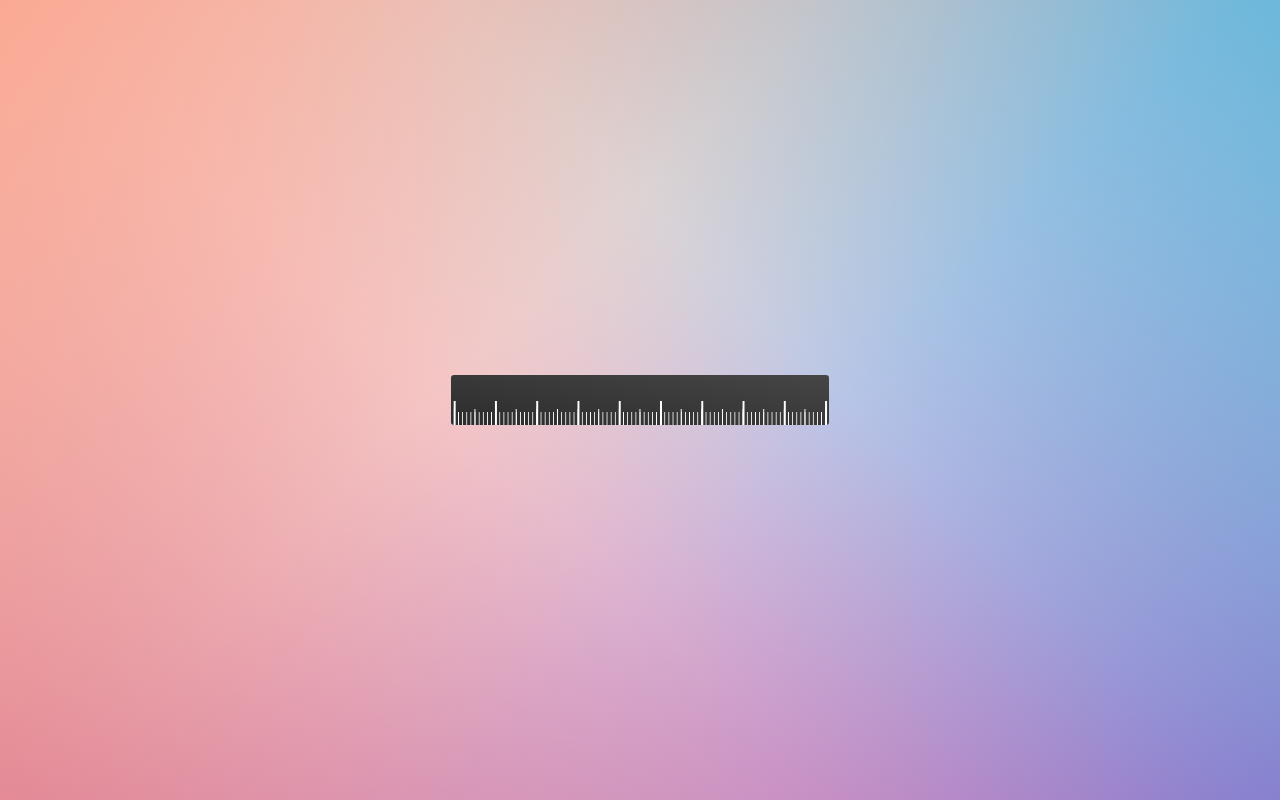
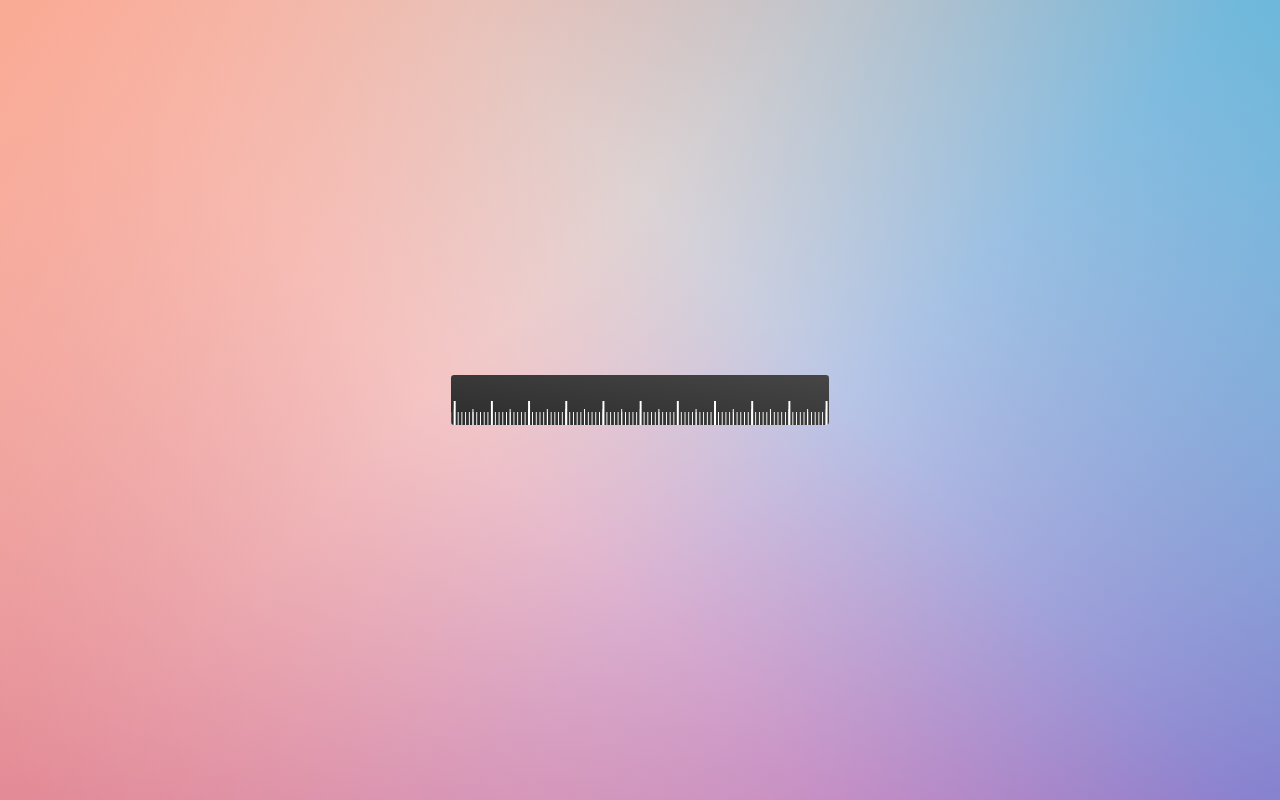
Before and after one commit to gharishkumar/ruler, a plain HTML site: page index.html in a window 1280 px wide. Drawn offline with Linux system fonts and the light colour scheme.

Commit message:
⬆️ divisions

```diff
--- a/style.css
+++ b/style.css
@@ -18,9 +18,9 @@ body{
     max-height: 500px;
     border-radius: .2em;
     background:
-    linear-gradient(to right, white 25%, rgba(255,0,0,0) 25%) .8% 100% / .258em .8em,
-    linear-gradient(to right, white 6%, rgba(255,0,0,0) 6%) .8% 100% / 1.29em 1em,
-    linear-gradient(to right, white 4%, rgba(255,0,0,0) 4%) .8% 100% / 2.58em 1.5em,
+        linear-gradient(to right, white 15%, rgba(255,0,0,0) 15%) .8% 100% / .2325em .8em,
+        linear-gradient(to right, white 6%, rgba(255,0,0,0) 6%) .8% 100% / 1.1625em 1em,
+        linear-gradient(to right, white 4%, rgba(255,0,0,0) 4%) .8% 100% / 2.325em 1.5em,
         linear-gradient(to top right,rgb(44, 44, 44), rgb(70, 70, 70));
     background-repeat: repeat-x;
 }
```
